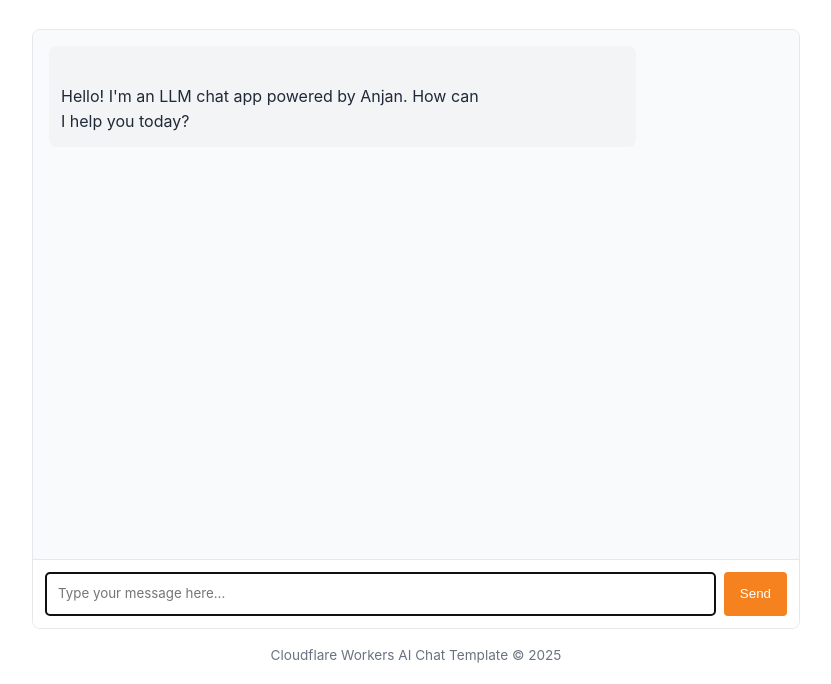
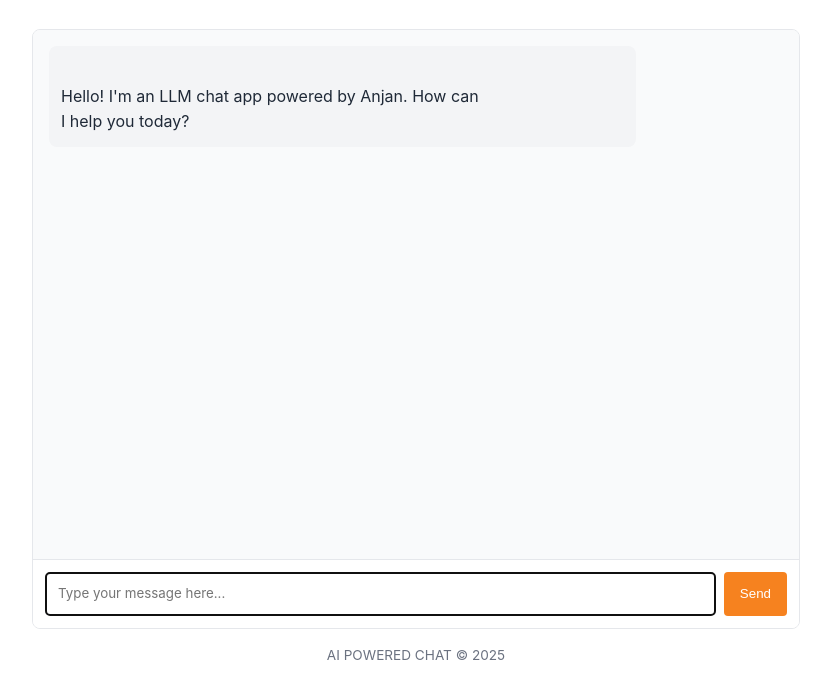
Before and after one commit to DevPajiyar/llm-chat-app-template, a website: page public/index.html in a window 1280 px wide. Shown: the part 116-800 px from the top of the page, without its empty margins (224-1055 px from the left). Drawn offline with Linux system fonts and the light colour scheme.

Commit message:
Update index.html

```diff
--- a/public/index.html
+++ b/public/index.html
@@ -174,7 +174,7 @@
 		</div>
 
 		<footer>
-			<p>Cloudflare Workers AI Chat Template &copy; 2025</p>
+			<p>AI POWERED CHAT &copy; 2025</p>
 		</footer>
 
 		<!-- Chat app script -->
```
